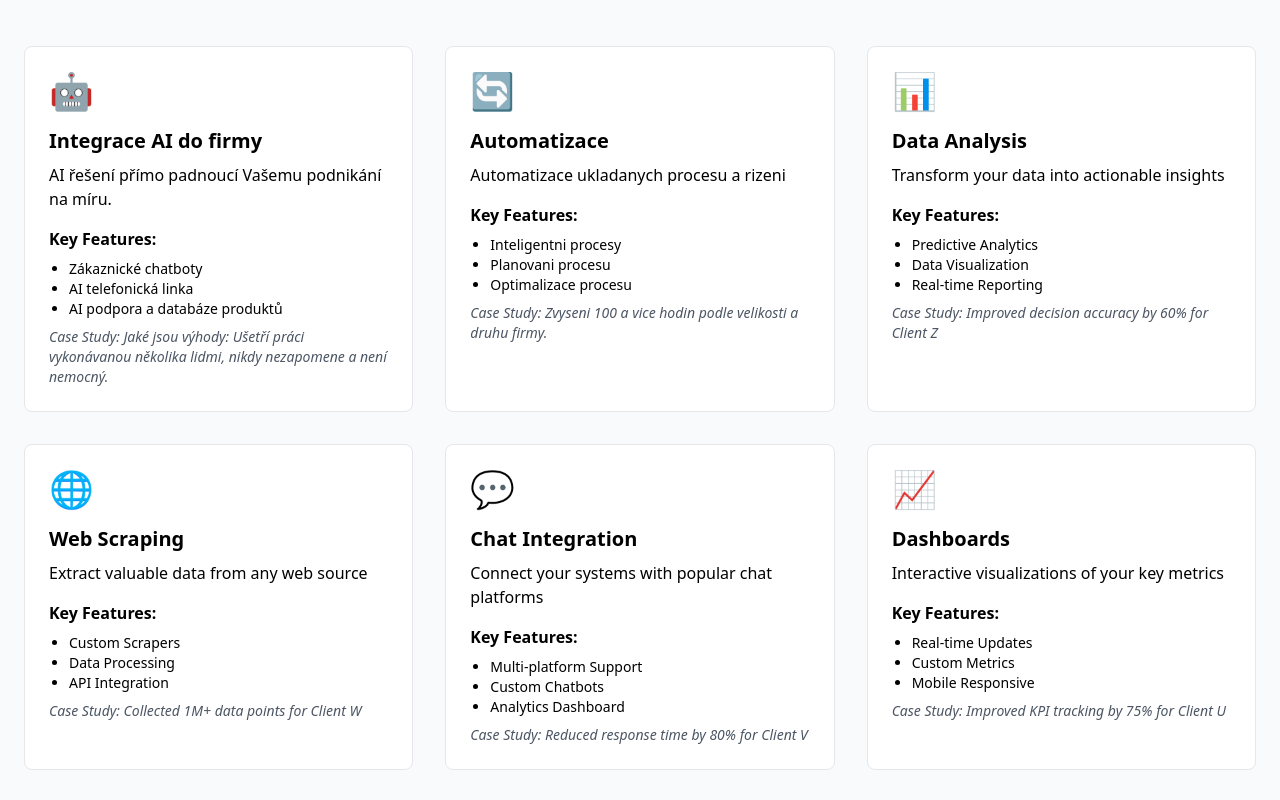
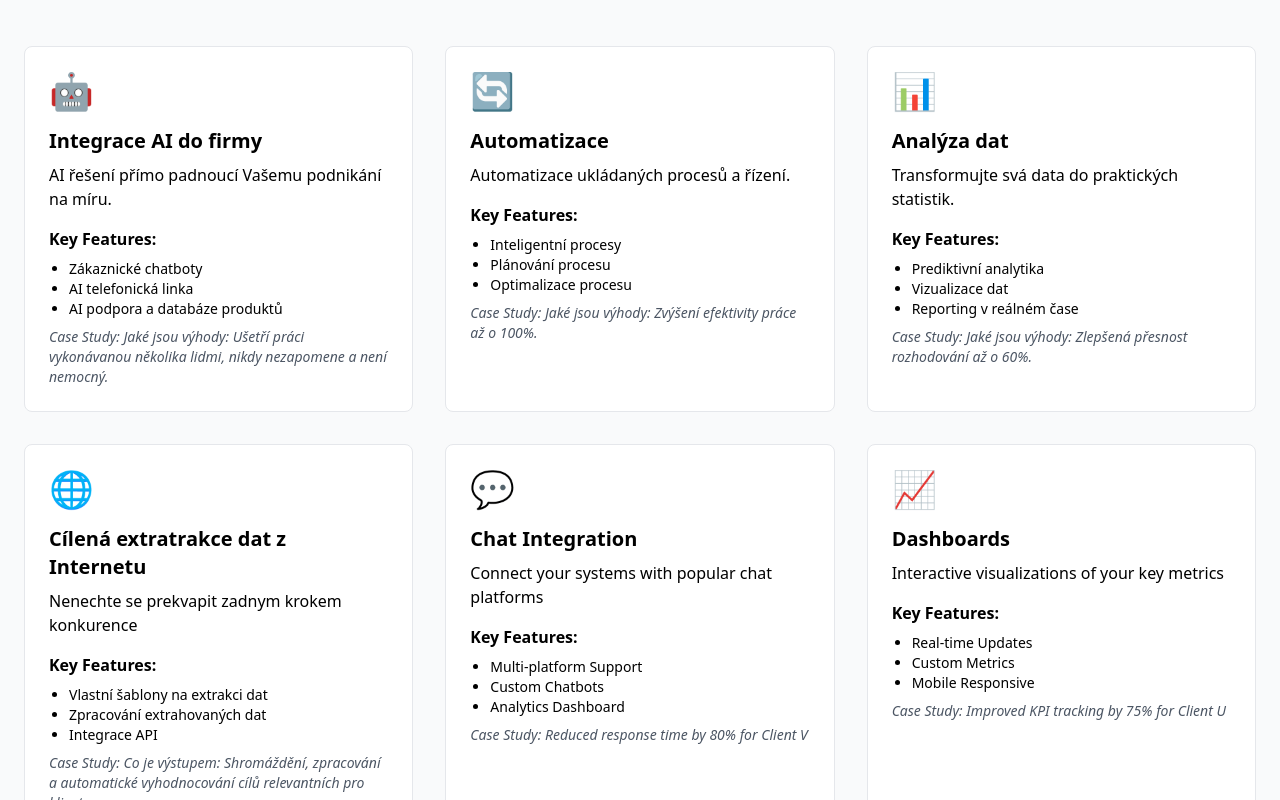
Before and after one commit to EmperorKunDis/praut, a React (Create React App) app: page / in a window 1280 px wide. Shown: the part 940-1740 px from the top of the page. Built offline with nearby package versions, Linux system fonts and the light colour scheme.

Commit message:
Update PrautWireframe.js
Úprava textů

```diff
--- a/src/components/PrautWireframe.js
+++ b/src/components/PrautWireframe.js
@@ -18,28 +18,28 @@ const services = [
       title: "Integrace AI do firmy",
       description: "AI řešení přímo padnoucí Vašemu podnikání na míru.",
       features: ["Zákaznické chatboty", "AI telefonická linka", "AI podpora a databáze produktů"],
-      caseStudy: "Jaké jsou výhody: Ušetří práci vykonávanou několika lidmi, nikdy nezapomene a není nemocný. "
+      caseStudy: "Jaké jsou výhody: Ušetří práci vykonávanou několika lidmi, nikdy nezapomene a není nemocný."
     },
     {
       icon: "🔄",
       title: "Automatizace",
-      description: "Automatizace ukladanych procesu a rizeni",
-      features: ["Inteligentni procesy", "Planovani procesu", "Optimalizace procesu"],
-      caseStudy: "Zvyseni 100 a vice hodin podle velikosti a druhu firmy."
+      description: "Automatizace ukládaných procesů a řízení.",
+      features: ["Inteligentní procesy", "Plánování procesu", "Optimalizace procesu"],
+      caseStudy: "Jaké jsou výhody: Zvýšení efektivity práce až o 100%."
     },
     {
       icon: "📊",
-      title: "Data Analysis",
-      description: "Transform your data into actionable insights",
-      features: ["Predictive Analytics", "Data Visualization", "Real-time Reporting"],
-      caseStudy: "Improved decision accuracy by 60% for Client Z"
+      title: "Analýza dat",
+      description: "Transformujte svá data do praktických statistik.",
+      features: ["Prediktivní analytika", "Vizualizace dat", "Reporting v reálném čase"],
+      caseStudy: "Jaké jsou výhody: Zlepšená přesnost rozhodování až o 60%."
     },
     {
       icon: "🌐",
-      title: "Web Scraping",
-      description: "Extract valuable data from any web source",
-      features: ["Custom Scrapers", "Data Processing", "API Integration"],
-      caseStudy: "Collected 1M+ data points for Client W"
+      title: "Cílená extratrakce dat z Internetu",
+      description: "Nenechte se prekvapit zadnym krokem konkurence",
+      features: ["Vlastní šablony na extrakci dat", "Zpracování extrahovaných dat", "Integrace API"],
+      caseStudy: "Co je výstupem: Shromáždění, zpracování a automatické vyhodnocování cílů relevantních pro klienta."
     },
     {
       icon: "💬",
```
